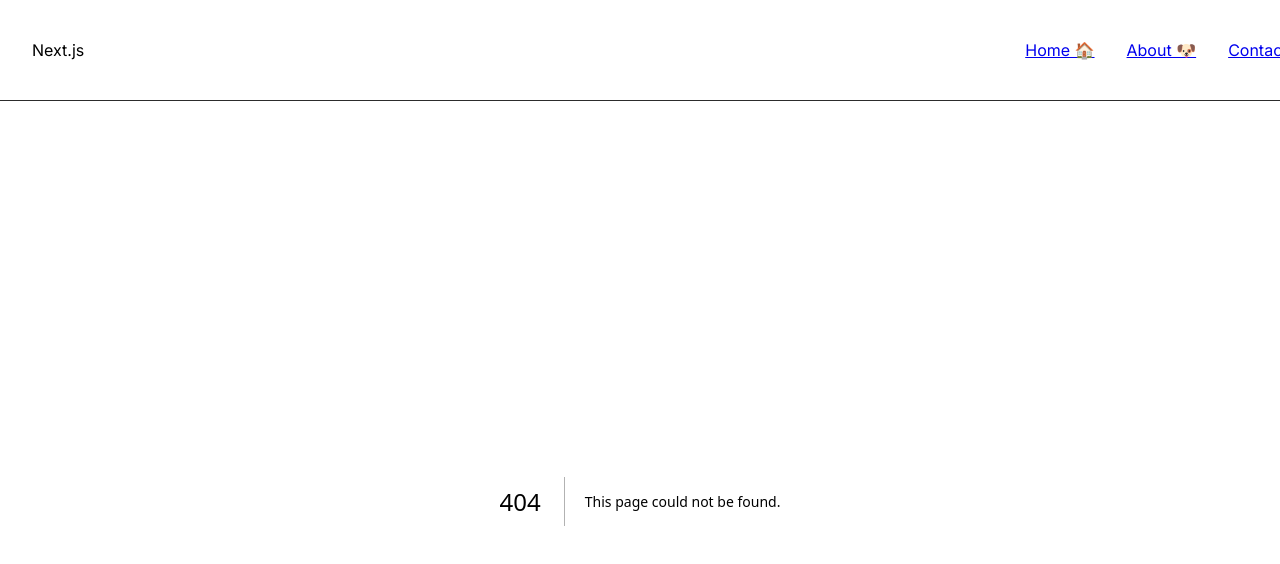
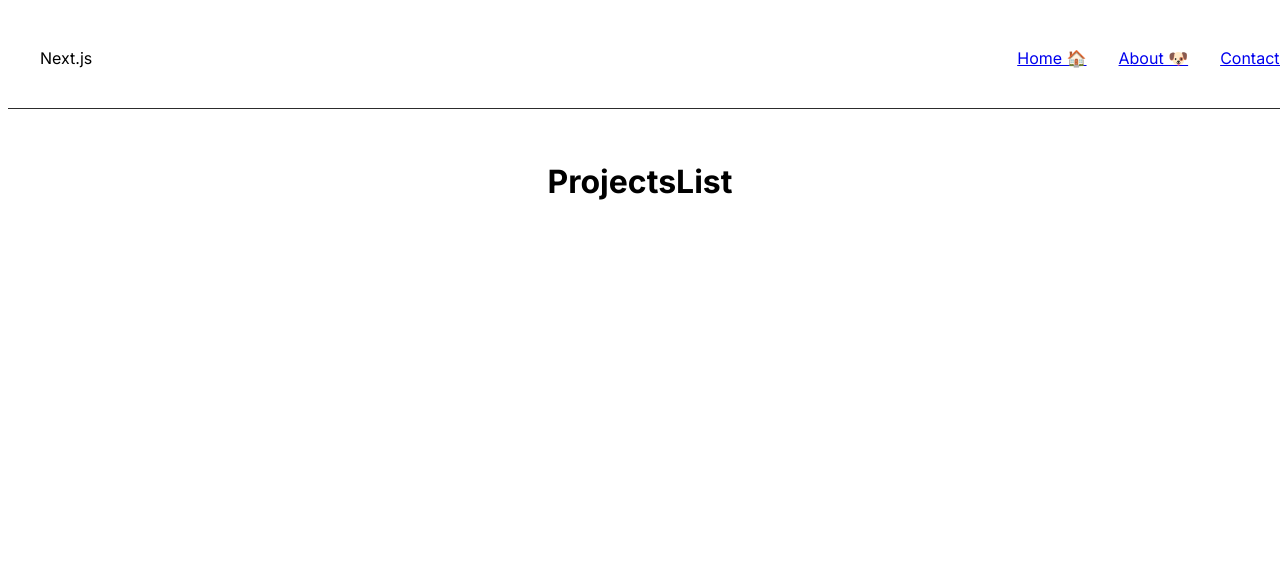
Before and after one commit to briansegs/routing-nextjs, a Next.js app: page /projects/list in a window 1280 px wide. Before the commit this address had no page. Shown: the top 564 px of the page. Built offline with nearby package versions, Linux system fonts and the light colour scheme.

Commit message:
feat: Add Nested route

```diff
--- /dev/null
+++ b/app/projects/list/page.tsx
@@ -0,0 +1,7 @@
+export default function Home() {
+  return (
+    <main>
+      <h1>ProjectsList</h1>
+    </main>
+  );
+}
```
